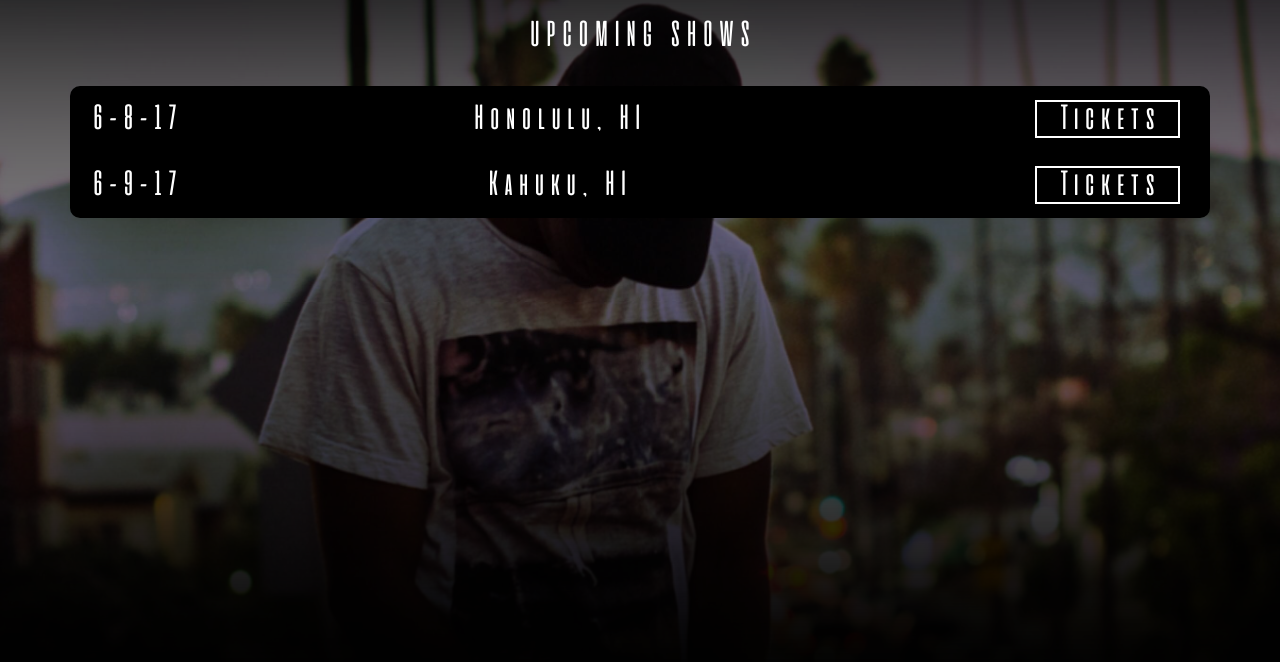
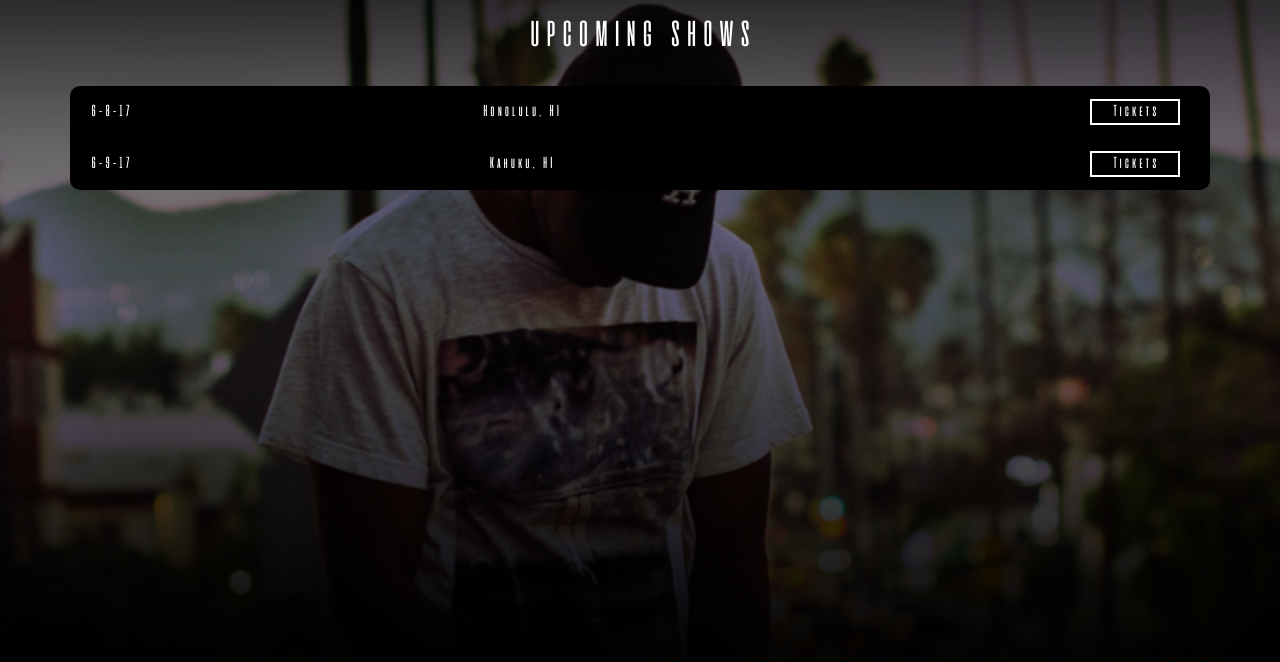
Before and after one commit to rgomezp/tripcarter, a plain HTML site: page shows/index.html in a window 1280 px wide. Shown: the part 98-760 px from the top of the page. Drawn offline with nearby package versions, Linux system fonts and the light colour scheme; files whose address does not match are found by name.

Commit message:
updated shows page

```diff
--- a/shows/style.css
+++ b/shows/style.css
@@ -45,6 +45,5 @@ table{
 }
 
 td{
-	font-size: 35px;
 	padding: 20px;
 }
```
